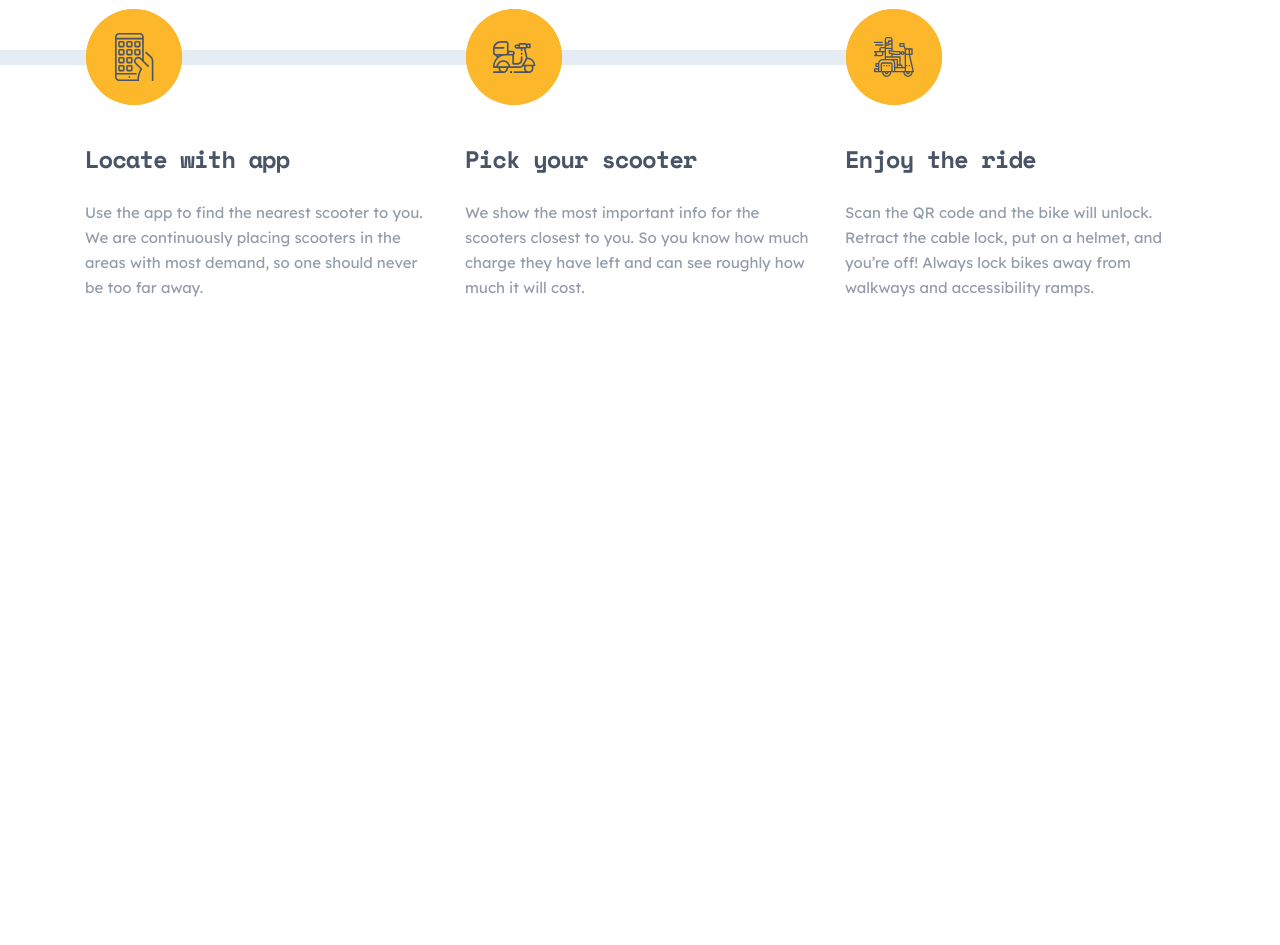
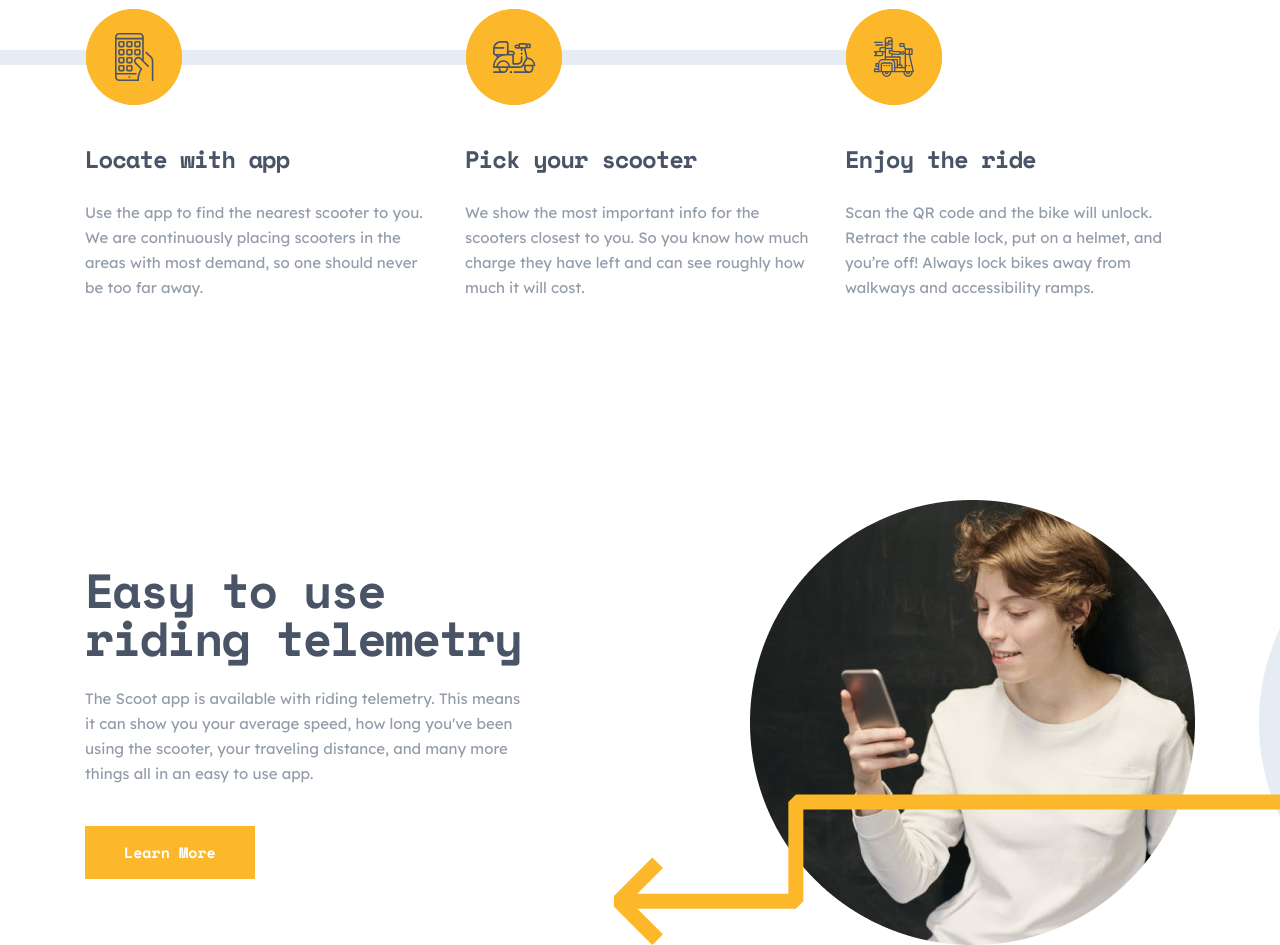
Before and after one commit to aveKAMOL/FE24-css-exam, a plain HTML site: page index.html in a window 1280 px wide. Shown: the part 897-1842 px from the top of the page. Before the commit the page ends 1197 px from the top, so only its background shows below. Drawn offline with nearby package versions, Linux system fonts and the light colour scheme.

Commit message:
after informing stages to user I made a block about scoot app

```diff
--- a/index.html
+++ b/index.html
@@ -86,7 +86,7 @@
                 </div>
             </div>
         </div>
-        <!-- <div class="firstInformationAboutScoot">
+        <div class="firstInformationAboutScoot">
             <div class="mainBlockOfInfo">
                 <div class="textOfMainBlock">
                     <h2 class="easyToUseRiding">
@@ -107,7 +107,7 @@
                 </div>
             </div>
         </div>
-        <div class="secondInformationAboutScoot">
+        <!-- <div class="secondInformationAboutScoot">
             <div class="secondMainBlockInfo">
                 <img class="secondImgOfMainBlock" src="./img/homePictures/comingToACity.svg" alt="">
                 <div class="secondTextOfMainBlock">
```
